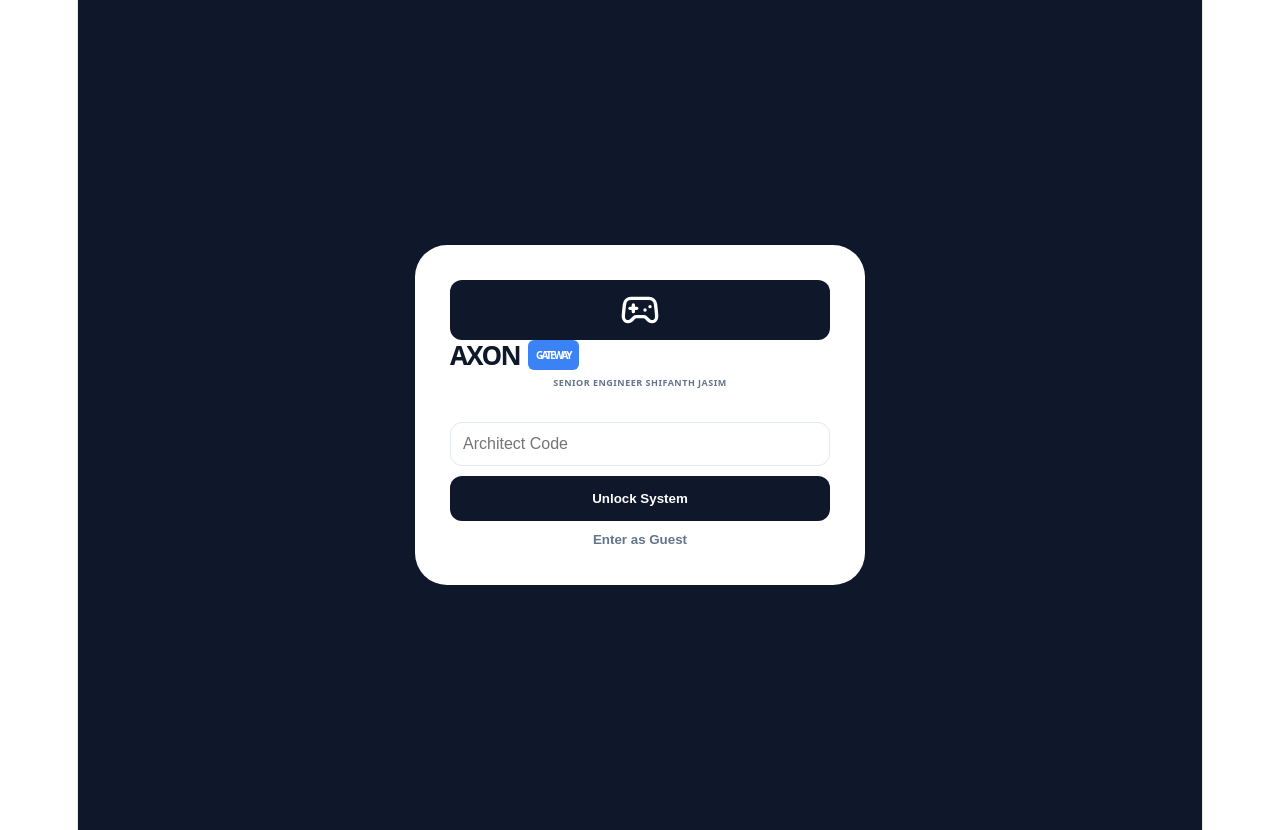
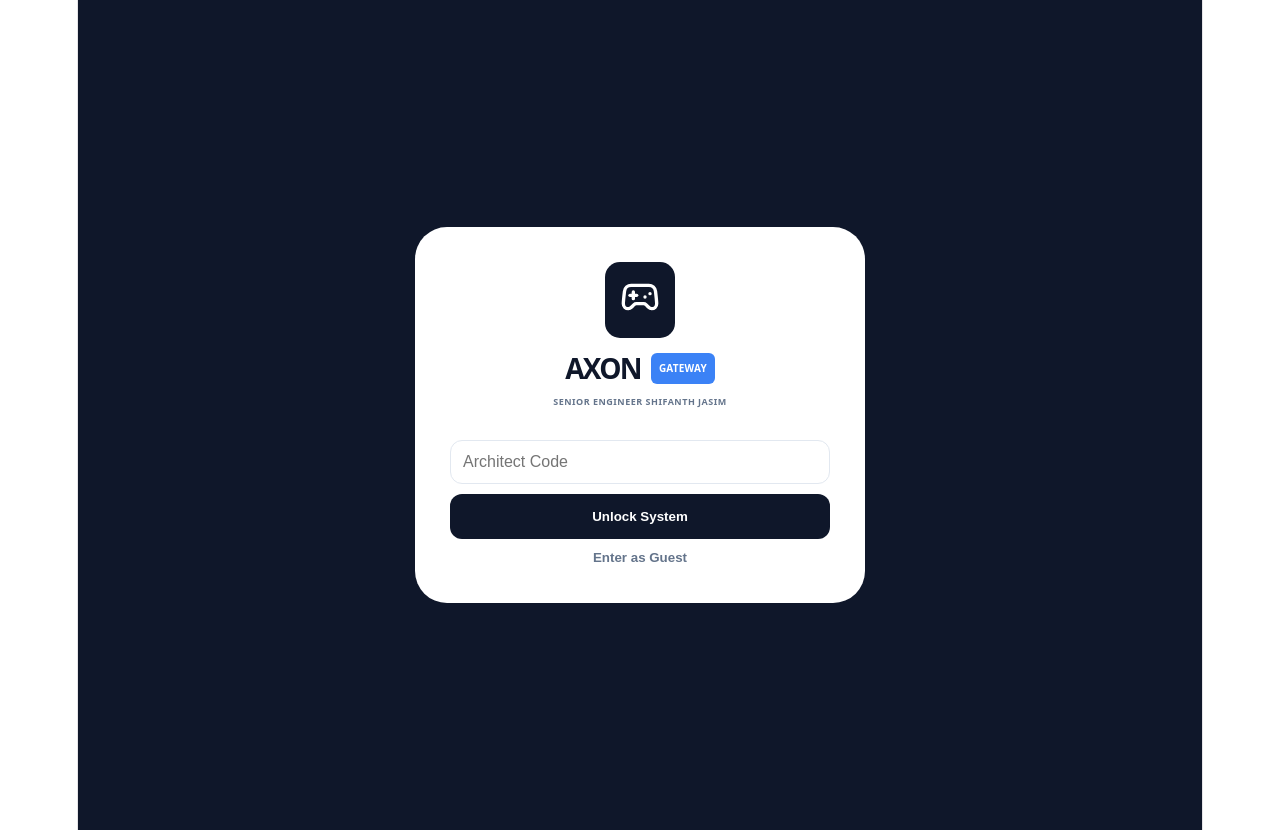
Before and after one commit to shifanthjasim/axon-game-vault, a React (Vite) app: page / in a window 1280 px wide. Built offline with nearby package versions, Linux system fonts and the light colour scheme.

Commit message:
UI: Fixed tab switching and removed status filters

```diff
--- a/src/App.jsx
+++ b/src/App.jsx
@@ -102,8 +102,11 @@ export default function App() {
     return (
       <div style={styles.loginOverlay}>
         <div style={styles.loginCard}>
-          <div style={styles.logoBox}><Gamepad2 size={40} color="#fff" /></div>
-          <h1 style={styles.logoText}>AXON <span style={styles.proBadge}>GATEWAY</span></h1>
+          <div style={styles.loginLogoBox}><Gamepad2 size={40} color="#fff" /></div>
+          <div style={styles.brandRow}>
+            <h1 style={{...styles.logoText, fontSize: '28px'}}>AXON</h1>
+            <span style={styles.proBadge}>GATEWAY</span>
+          </div>
           <p style={styles.creatorTag}>Senior Engineer Shifanth Jasim</p>
           <form onSubmit={(e) => { e.preventDefault(); if(passInput === '1234') setAuthStatus('admin'); }} style={{marginTop:'25px'}}>
             <input type="password" style={styles.input} placeholder="Architect Code" value={passInput} onChange={e => setPassInput(e.target.value)} />
@@ -119,11 +122,13 @@ export default function App() {
     <div style={styles.container}>
       <div style={styles.content}>
         <header style={styles.header}>
-          <div style={styles.brand}>
+          <div style={styles.brandSection}>
             <div style={styles.logoBox}><Gamepad2 size={24} color="#fff" /></div>
-            <h1 style={styles.logoText}>GameVault <span style={styles.proBadge}>PRO</span></h1>
+            <div style={styles.brandTitleGroup}>
+              <h1 style={styles.logoText}>GameVault <span style={styles.proBadge}>PRO</span></h1>
+              <p style={styles.creatorTag}>SYSTEM ARCHITECT: <span style={{color: '#0f172a'}}>SENIOR ENGINEER SHIFANTH JASIM</span></p>
+            </div>
           </div>
-          <p style={styles.creatorTag}>SYSTEM ARCHITECT: <span style={{color: '#0f172a'}}>SENIOR ENGINEER SHIFANTH JASIM</span></p>
 
           <div style={styles.analyticsGrid}>
             <div style={styles.statBox}>
@@ -134,7 +139,7 @@ export default function App() {
 
             <div style={styles.statBox}>
               <span style={styles.statLabel}>Inventory Status</span>
-              <div style={{display:'flex', gap:'25px', marginTop:'10px'}}>
+              <div style={{display:'flex', gap:'25px', marginTop:'10px', justifyContent: 'center'}}>
                 <div><h2 style={{...styles.statValue, fontSize:'18px'}}>{stats.gameCount}</h2><span style={styles.statLabel}>Owned</span></div>
                 <div><h2 style={{...styles.statValue, fontSize:'18px', color:'#f59e0b'}}>{stats.wishlistCount}</h2><span style={styles.statLabel}>Pending</span></div>
                 <div><h2 style={{...styles.statValue, fontSize:'18px', color:'#3b82f6'}}>{stats.shippingCount}</h2><span style={styles.statLabel}>Shipping</span></div>
@@ -230,16 +235,21 @@ export default function App() {
 const styles = {
   container: { minHeight: '100vh', backgroundColor: '#f1f5f9', padding: '15px', paddingTop: 'env(safe-area-inset-top)', boxSizing: 'border-box' },
   content: { maxWidth: '1200px', margin: '0 auto' },
-  header: { display: 'flex', flexDirection: 'column', gap: '8px', marginBottom: '25px' },
-  brand: { display: 'flex', alignItems: 'center', gap: '12px' },
-  logoBox: { backgroundColor: '#0f172a', padding: '10px', borderRadius: '12px', display: 'flex', alignItems: 'center', justifyContent: 'center' },
-  logoText: { fontSize: '26px', fontWeight: '900', margin: 0, color: '#0f172a', display: 'flex', alignItems: 'center', gap: '8px' },
+  header: { display: 'flex', flexDirection: 'column', gap: '20px', marginBottom: '25px' },
+
+  brandSection: { display: 'flex', alignItems: 'center', gap: '15px' },
+  brandTitleGroup: { display: 'flex', flexDirection: 'column', gap: '2px' },
+  logoBox: { backgroundColor: '#0f172a', padding: '10px', borderRadius: '12px', display: 'flex', alignItems: 'center', justifyContent: 'center', minWidth: '44px', minHeight: '44px' },
+  logoText: { fontSize: '26px', fontWeight: '900', margin: 0, color: '#0f172a', display: 'flex', alignItems: 'center', gap: '10px', lineHeight: '1' },
+  brandRow: { display: 'flex', alignItems: 'center', justifyContent: 'center', gap: '10px', marginBottom: '5px' },
+
   creatorTag: { fontSize: '9px', color: '#64748b', textTransform: 'uppercase', fontWeight: '800', letterSpacing: '0.5px' },
-  analyticsGrid: { display: 'grid', gridTemplateColumns: 'repeat(auto-fit, minmax(280px, 1fr))', gap: '15px', marginTop: '15px' },
-  statBox: { backgroundColor: '#fff', padding: '20px', borderRadius: '24px', border: '1px solid #e2e8f0' },
+  analyticsGrid: { display: 'grid', gridTemplateColumns: 'repeat(auto-fit, minmax(280px, 1fr))', gap: '15px' },
+  statBox: { backgroundColor: '#fff', padding: '20px', borderRadius: '24px', border: '1px solid #e2e8f0', textAlign: 'center' },
   statLabel: { fontSize: '9px', fontWeight: '800', color: '#94a3b8', textTransform: 'uppercase' },
   statValue: { fontSize: '22px', fontWeight: '900', margin: '5px 0' },
   statDetail: { fontSize: '11px', fontWeight: '700', margin: '2px 0' },
+
   mainLayout: { display: 'flex', flexDirection: 'column', gap: '20px' },
   card: { backgroundColor: '#fff', padding: '20px', borderRadius: '24px', border: '1px solid #e2e8f0' },
   miniLabel: { fontSize: '9px', fontWeight: '800', color: '#94a3b8', textTransform: 'uppercase', marginBottom: '4px', display:'block' },
@@ -258,6 +268,7 @@ const styles = {
   statusTag: { fontSize: '9px', fontWeight: '800', textTransform: 'uppercase' },
   loginOverlay: { height: '100vh', backgroundColor: '#0f172a', display: 'flex', alignItems: 'center', justifyContent: 'center', padding: '15px' },
   loginCard: { backgroundColor: '#fff', padding: '35px', borderRadius: '32px', width: '100%', maxWidth: '380px', textAlign: 'center' },
+  loginLogoBox: { backgroundColor: '#0f172a', padding: '15px', borderRadius: '15px', display: 'inline-block', marginBottom: '15px' },
   logoutBtn: { padding: '10px 20px', borderRadius: '12px', border: '1px solid #fee2e2', color: '#ef4444', background: '#fff', fontSize: '12px', fontWeight: '700', cursor:'pointer', marginTop: '10px', width: 'fit-content' },
   searchWrapper: { position: 'relative', marginBottom: '15px' },
   searchBar: { display: 'flex', alignItems: 'center', gap: '10px', backgroundColor: '#f8fafc', padding: '12px', borderRadius: '12px', border: '1px solid #e2e8f0' },
@@ -274,7 +285,6 @@ const styles = {
   guestTitle: { fontSize: '18px', fontWeight: '900', color: '#1e293b', margin: '0 0 10px 0' },
   guestMetrics: { display: 'flex', flexDirection: 'column', gap: '10px', marginBottom: '25px' },
   metricItem: { display:'flex', alignItems:'center', justifyContent:'center', gap:'8px', fontSize:'12px', fontWeight:'700', color:'#475569', backgroundColor:'#f8fafc', padding:'8px', borderRadius:'10px' },
-  guestNotice: { fontSize:'10px', fontWeight:'800', color:'#94a3b8', textTransform:'uppercase', display:'flex', alignItems:'center', justifyContent:'center' },
   proBadge: { fontSize: '10px', backgroundColor: '#3b82f6', color: '#fff', padding: '2px 8px', borderRadius: '6px', fontWeight: '900' }
 };
 
@@ -284,4 +294,5 @@ if (typeof window !== 'undefined' && window.innerWidth >= 1024) {
   styles.header.flexDirection = 'row';
   styles.header.justifyContent = 'space-between';
   styles.header.alignItems = 'center';
+  styles.statBox.textAlign = 'left';
 }
```
